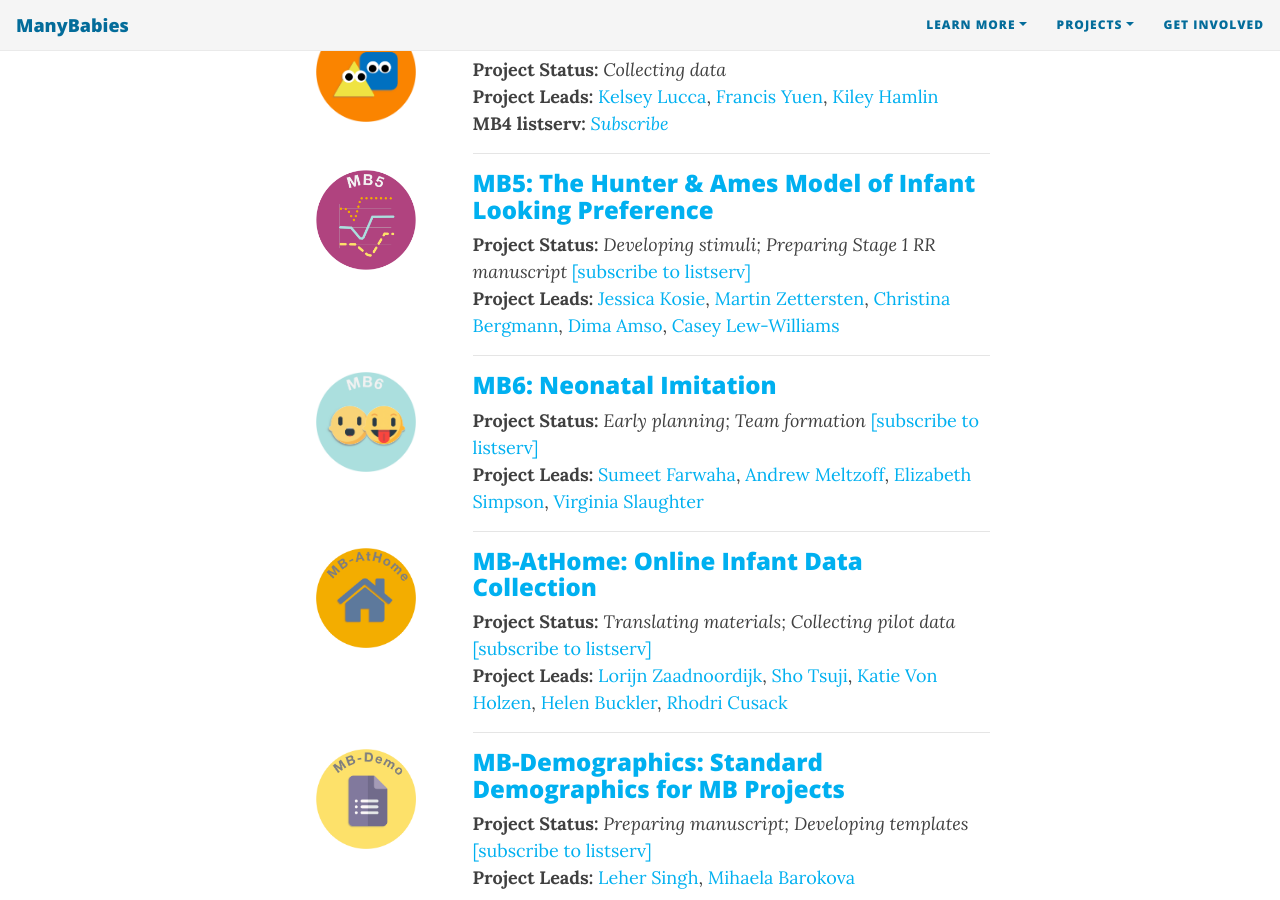
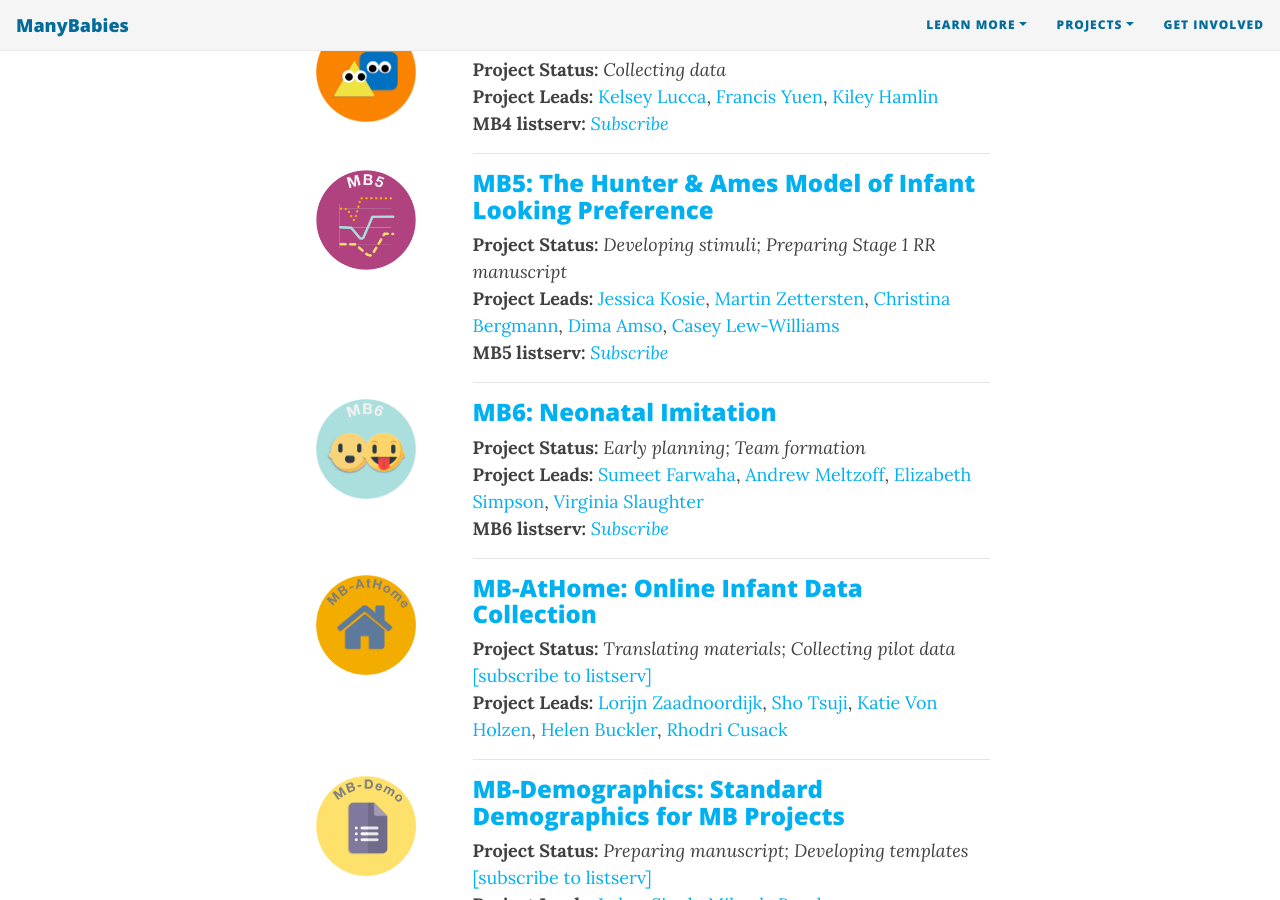
Before and after one commit to manybabies/manybabies.github.io, a Jekyll site: the page built from get_involved.md, in a window 1280 px wide and 900 px high, scrolled down 2817 px. Built offline with Jekyll 4.4.1, drawn with Linux system fonts in a browser that asks for light colours; nearby versions of some CDN libraries; some web fonts are replaced.

Commit message:
Update get_involved.md

```diff
--- a/get_involved.md
+++ b/get_involved.md
@@ -146,10 +146,10 @@
       </div>
       <div class="col-sm-9">
         <h3><a href="{{site.baseurl}}{% link MB5.md %}">MB5: The Hunter & Ames Model of Infant Looking Preference</a></h3>
-        <b>Project Status:</b> <i>Developing stimuli; Preparing Stage 1 RR manuscript</i>
-          <a href="https://mailman.stanford.edu/mailman/listinfo/manybabies5">[subscribe to listserv]</a><br>
+        <b>Project Status:</b> <i>Developing stimuli; Preparing Stage 1 RR manuscript</i><br>
         <b>Project Leads:</b> <a href="mailto:jkosie@princeton.edu">Jessica Kosie</a>, <a href="mailto:martincz@princeton.edu">Martin Zettersten</a>,
-          <a href="mailto:chbergma@uni-osnabrueck.de">Christina Bergmann</a>, <a href="mailto:da2959@columbia.edu">Dima Amso</a>, <a href="mailto:caseylw@princeton.edu">Casey Lew-Williams</a>
+          <a href="mailto:chbergma@uni-osnabrueck.de">Christina Bergmann</a>, <a href="mailto:da2959@columbia.edu">Dima Amso</a>, <a href="mailto:caseylw@princeton.edu">Casey Lew-Williams</a><br>
+        <b>MB5 listserv:</b> <a href="https://mailman.stanford.edu/mailman/listinfo/manybabies5"><i>Subscribe</i></a>
         <hr>
       </div>
     </div>
@@ -159,10 +159,9 @@
       </div>
       <div class="col-sm-9">
         <h3><a href="{{site.baseurl}}{% link MB6.md %}">MB6: Neonatal Imitation</a></h3>
-        <b>Project Status:</b> <i>Early planning; Team formation</i>
-          <a href="https://mailman.stanford.edu/mailman/listinfo/manybabies6">[subscribe to listserv]</a><br>
-        <b>Project Leads:</b> <a href="mailto:s.farwaha@uq.edu.au">Sumeet Farwaha</a>, <a href="mailto:meltzoff@uw.edu">Andrew Meltzoff</a>,
-          <a href="mailto:elizabethannsimpson@gmail.com">Elizabeth Simpson</a>, <a href="mailto:vps@psy.uq.edu.au">Virginia Slaughter</a>
+        <b>Project Status:</b> <i>Early planning; Team formation</i><br>
+        <b>Project Leads:</b> <a href="mailto:s.farwaha@uq.edu.au">Sumeet Farwaha</a>, <a href="mailto:meltzoff@uw.edu">Andrew Meltzoff</a>, <a href="mailto:elizabethannsimpson@gmail.com">Elizabeth Simpson</a>, <a href="mailto:vps@psy.uq.edu.au">Virginia Slaughter</a><br>
+        <b>MB6 listserv:</b> <a href="https://mailman.stanford.edu/mailman/listinfo/manybabies6"><i>Subscribe</i></a>
         <hr>
       </div>
     </div>
```
